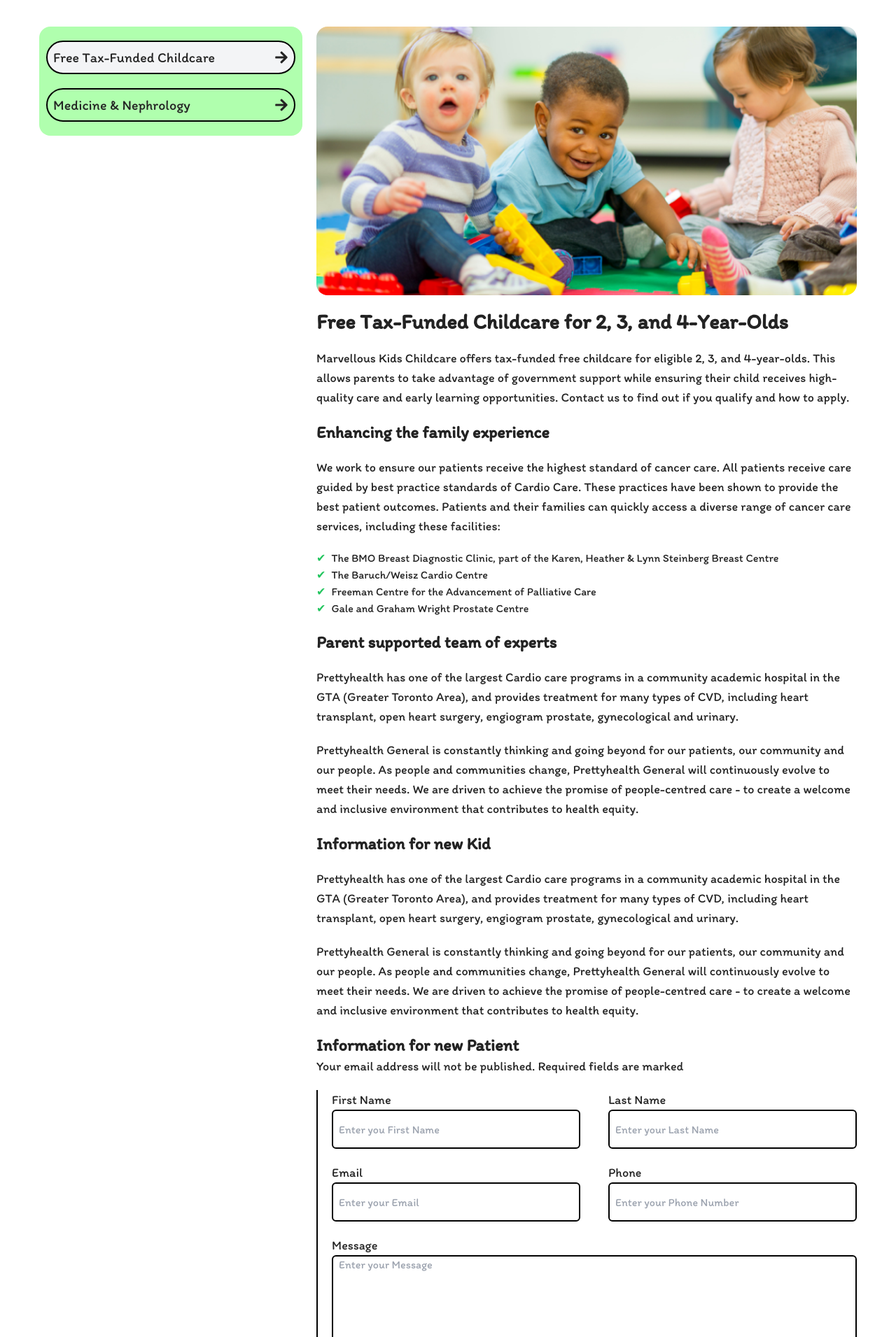
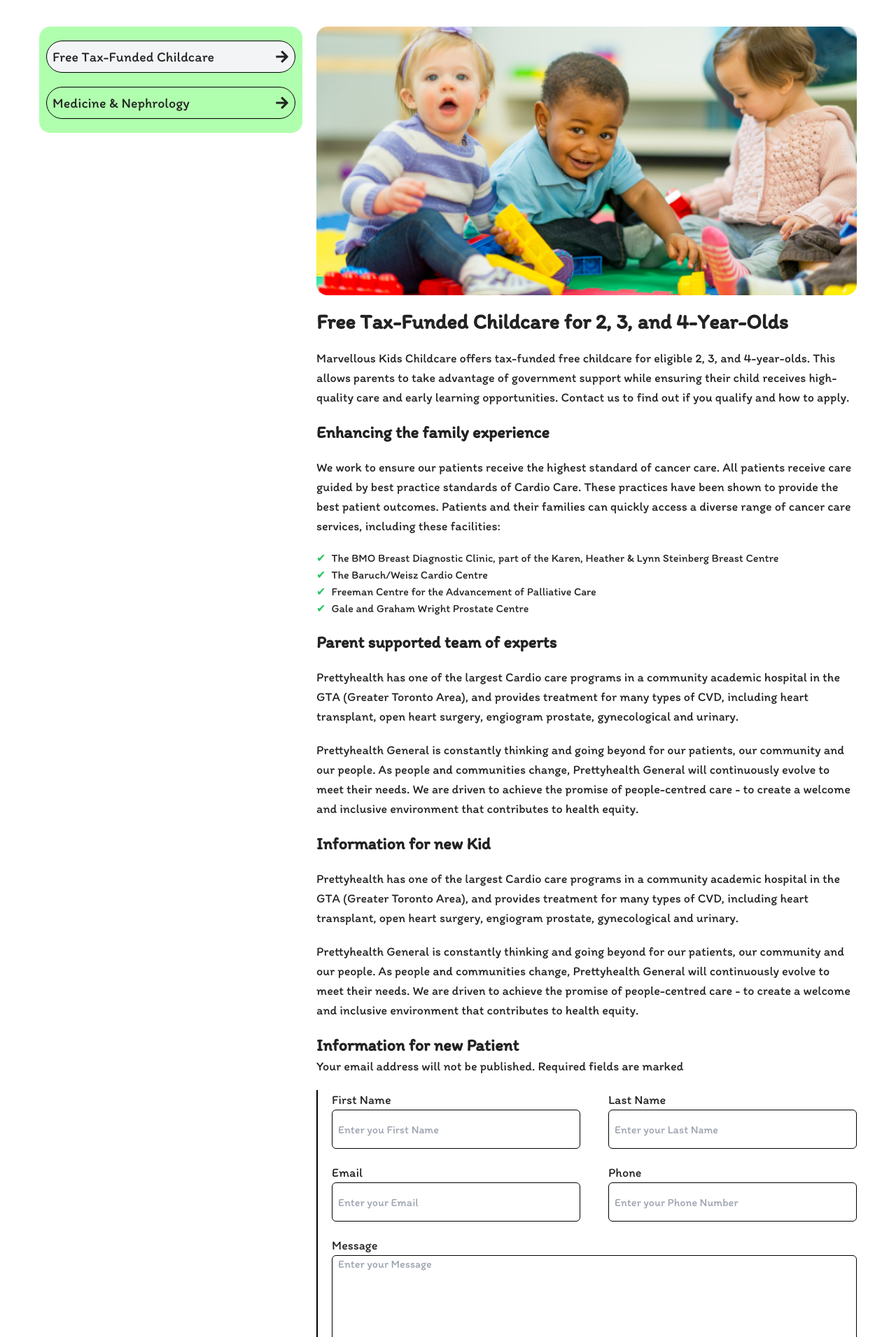
Before and after one commit to cycodedconcept/marvellouskids-ui, a Next.js app: page /area-of-care in a window 1280 px wide. Shown: the part 889-2800 px from the top of the page at 70% size. Built offline with nearby package versions, Linux system fonts and the light colour scheme.

Commit message:
Update: Reduce border thickness

```diff
--- a/app/area-of-care/page.tsx
+++ b/app/area-of-care/page.tsx
@@ -30,7 +30,7 @@ const AreaOfCare = () => {
 					{sidebarContent.map((content) => (
 						<div
 							key={content.title}
-							className={`text-xl p-2 flex items-center justify-between border-2 border-black rounded-full hover:bg-gray-100 cursor-pointer ${
+							className={`text-xl p-2 flex items-center justify-between border border-black rounded-full hover:bg-gray-100 cursor-pointer ${
 								activeContent.title === content.title ? "bg-gray-100" : ""
 							}`}
 							onClick={() => setActiveContent(content)}
@@ -103,7 +103,7 @@ const AreaOfCare = () => {
 									type="text"
 									id="firstname"
 									placeholder="Enter you First Name"
-									className="h-14 px-2 border-2 border-black rounded-md bg-white w-full"
+									className="h-14 px-2 border border-black rounded-md bg-white w-full"
 								/>
 							</div>
 							<div className="flex flex-col w-full">
@@ -114,7 +114,7 @@ const AreaOfCare = () => {
 									type="text"
 									id="lastname"
 									placeholder="Enter your Last Name"
-									className="h-14 px-2 border-2 border-black rounded-md bg-white w-full"
+									className="h-14 px-2 border border-black rounded-md bg-white w-full"
 								/>
 							</div>
 						</div>
@@ -128,7 +128,7 @@ const AreaOfCare = () => {
 									type="email"
 									id="email"
 									placeholder="Enter your Email"
-									className="h-14 px-2 border-2 border-black rounded-md bg-white w-full"
+									className="h-14 px-2 border border-black rounded-md bg-white w-full"
 								/>
 							</div>
 							<div className="flex flex-col w-full">
@@ -139,7 +139,7 @@ const AreaOfCare = () => {
 									type="tel"
 									id="phone"
 									placeholder="Enter your Phone Number"
-									className="h-14 px-2 border-2 border-black rounded-md bg-white w-full"
+									className="h-14 px-2 border border-black rounded-md bg-white w-full"
 								/>
 							</div>
 						</div>
@@ -149,7 +149,7 @@ const AreaOfCare = () => {
 								Message
 							</label>
 							<textarea
-								className="px-2 border-2 border-black rounded-md bg-white w-full"
+								className="px-2 border border-black rounded-md bg-white w-full"
 								id="message"
 								placeholder="Enter your Message"
 								cols={30}
```
